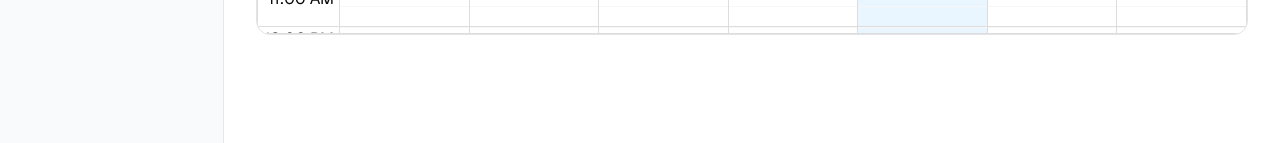
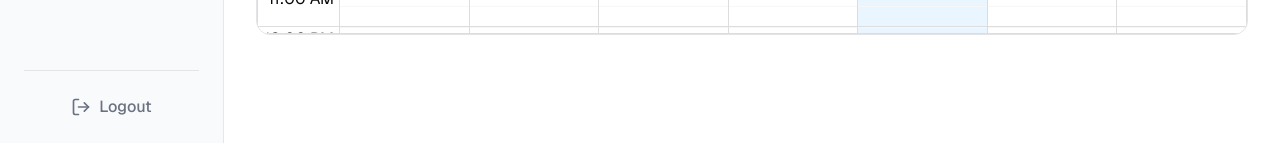
Before and after one commit to MaxSchild/study-buddy-nextjs, a Next.js app in the folder new-frontend/: page /dashboard in a window 1280 px wide. Shown: the part 657-800 px from the top of the page. Built offline with nearby package versions, Linux system fonts and the light colour scheme.

Commit message:
Add Logout button

```diff
--- a/new-frontend/app/dashboard/layout.tsx
+++ b/new-frontend/app/dashboard/layout.tsx
@@ -1,25 +1,71 @@
+"use client"; // TODOEliminate use client from here and put it closer to the subcomponent that needs it
 import Link from "next/link";
 import { cn } from "@/lib/utils";
+import { LogOut } from "lucide-react";
 
-export default function DashboardLayout({ children }: { children: React.ReactNode }) {
+export default function DashboardLayout({
+  children,
+}: {
+  children: React.ReactNode;
+}) {
   return (
     <div className="flex min-h-screen font-sans">
-      <aside className="w-56 bg-gray-50 border-r border-gray-200 p-6 flex flex-col">
+      <aside className="w-56 bg-gray-50 border-r border-gray-200 p-6 flex flex-col justify-between">
+        <div>
           <div className="mb-8 font-semibold text-lg flex items-center gap-2">
-          <span role="img" aria-label="Student">👤</span> Student
+            <span role="img" aria-label="Student">
+              👤
+            </span>{" "}
+            Student
           </div>
           <nav className="flex-1">
             <ul className="space-y-4">
               <li>
-              <Link href="/dashboard" className={cn("text-gray-900 hover:text-blue-600 transition-colors flex items-center gap-2 font-medium")}>📊 Dashboard</Link>
+                <Link
+                  href="/dashboard"
+                  className={cn(
+                    "text-gray-900 hover:text-blue-600 transition-colors flex items-center gap-2 font-medium"
+                  )}
+                >
+                  📊 Dashboard
+                </Link>
               </li>
               <li>
-              <Link href="/dashboard/job-application" className={cn("text-gray-900 hover:text-blue-600 transition-colors flex items-center gap-2 font-medium")}>📄 Job Application</Link>
+                <Link
+                  href="/dashboard/job-application"
+                  className={cn(
+                    "text-gray-900 hover:text-blue-600 transition-colors flex items-center gap-2 font-medium"
+                  )}
+                >
+                  📄 Job Application
+                </Link>
               </li>
             </ul>
           </nav>
+        </div>
+        <LogoutButton />
       </aside>
       <main className="flex-1 bg-white p-8">{children}</main>
     </div>
   );
 }
+
+function LogoutButton() {
+  // This must be a client component
+  // eslint-disable-next-line @next/next/no-async-client-component
+
+  const handleLogout = async () => {
+    const { createClient } = await import("@/lib/supabase/client");
+    const supabase = createClient();
+    await supabase.auth.signOut();
+    window.location.href = "/";
+  };
+  return (
+    <button
+      onClick={handleLogout}
+      className="mt-8 flex items-center gap-2 text-gray-500 hover:text-red-600 transition-colors font-medium border-t pt-6 w-full justify-center"
+    >
+      <LogOut className="h-5 w-5" /> Logout
+    </button>
+  );
+}
```
Lines whose indentation alone changed are shown as unchanged.
